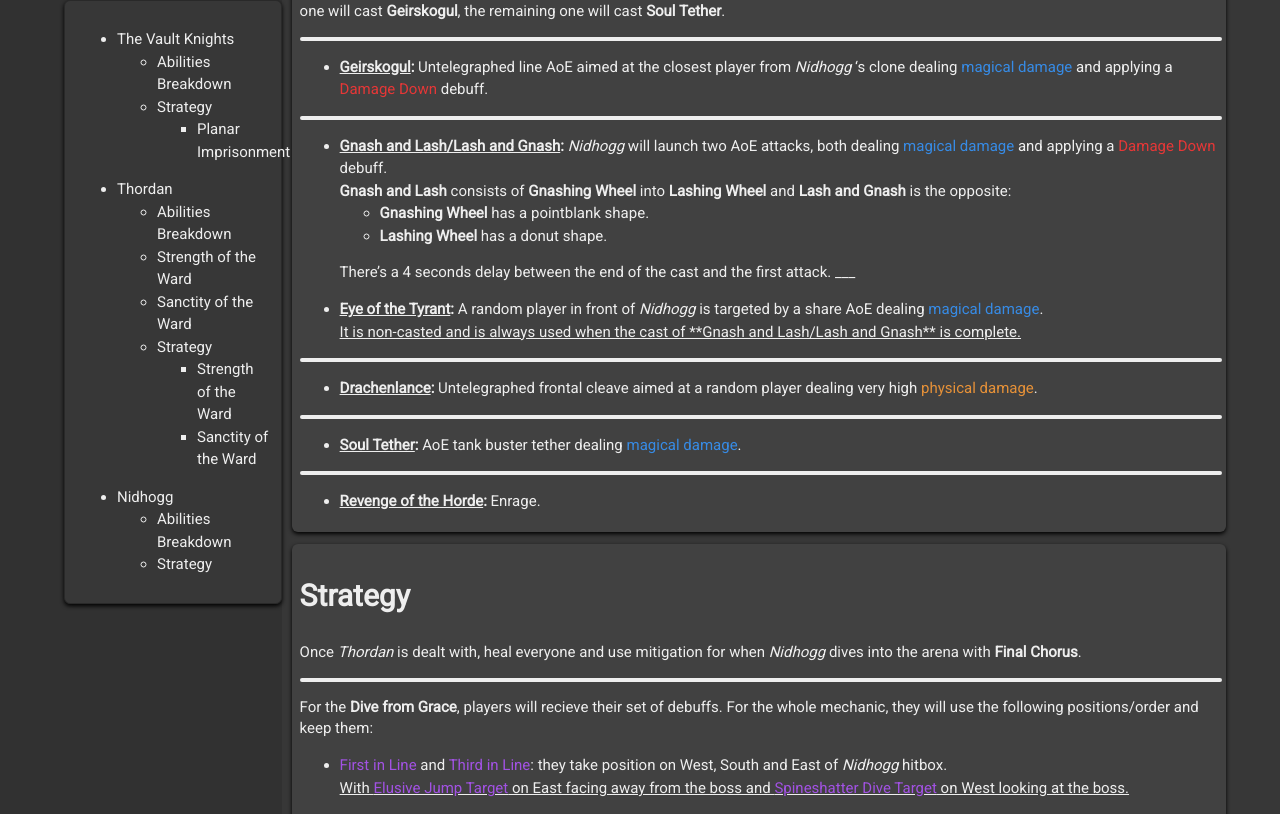
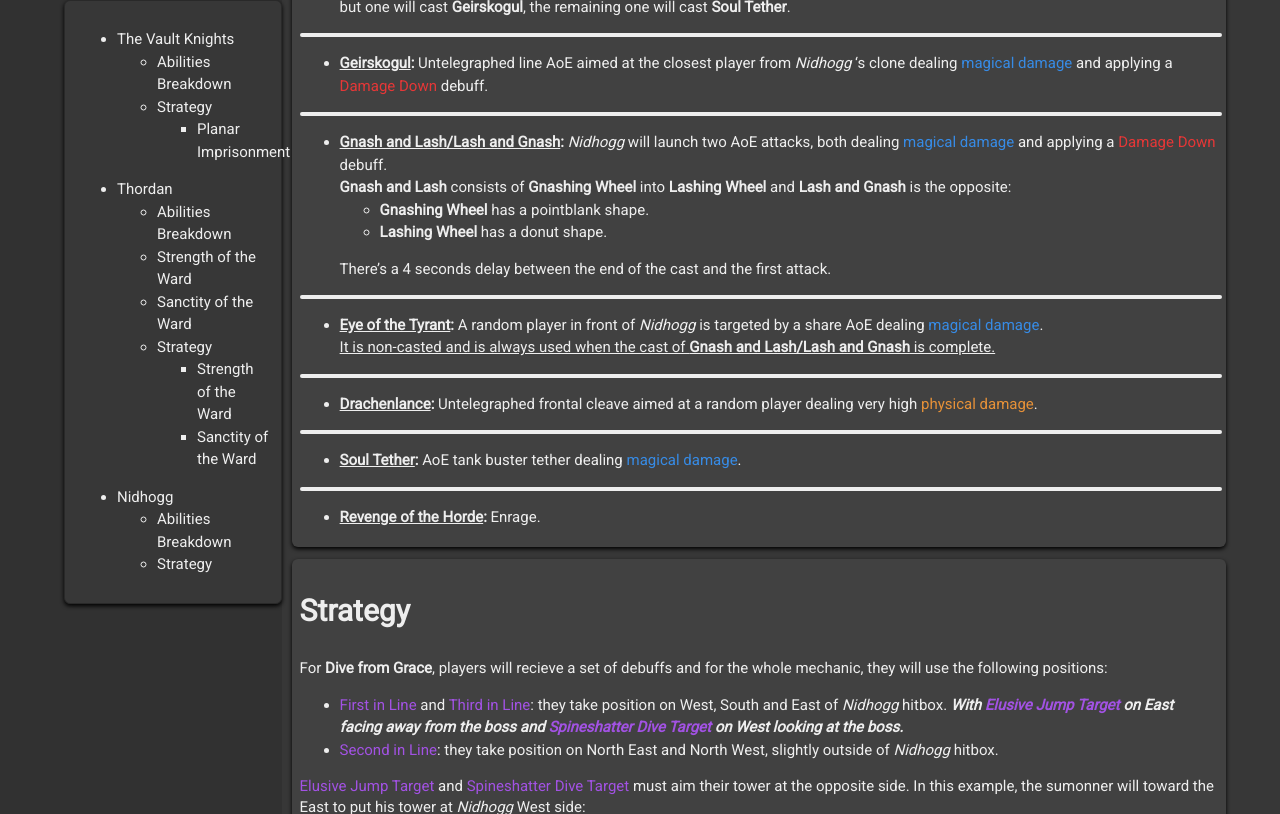
Before and after one commit to VacCrow/vaccrow.github.io, a Jekyll site: the page built from guides/ultimates/DSR.md, in a window 1280 px wide and 1400 px high, scrolled down 16493 px, cut to the strip 0-814 px from the top of the window. Built offline with Jekyll 4.4.1, drawn with Linux system fonts in a browser that asks for light colours; some of the changed text lies outside the part shown.

Commit message:
Update DSR.md

```diff
--- a/guides/ultimates/DSR.md
+++ b/guides/ultimates/DSR.md
@@ -361,10 +361,10 @@
 The enrage, **Aetheric Burst**, is then casted to end this phase.
 </div>
 
-<h1><a id="PHASE_X">Nidhogg</a></h1>
+<h1><a id="Nidhogg">Nidhogg</a></h1>
 
 <div class="guideSection" markdown="1">
-<h2><a id="PHASE_XAbilities Breakdown">Abilities Breakdown</a></h2>
+<h2><a id="NidhoggAbilities Breakdown">Abilities Breakdown</a></h2>
 
 *Nidhogg* auto-attacks are line cleaves.
 
@@ -402,7 +402,7 @@
 Tower that deals small <span class="magic">magical damage</span>, applies a <span class="debuff">Fire Resistance Down II</span> and a <span class="debuff">Physical Vulnerability Up</span> debuff when soaked. Deals very high raid-wide <span class="magic">magical damage</span> and applies a <span class="debuff">Damage Down</span> debuff when not soaked.
 Once the tower is soaked, a clone of *Nidhogg* appears and casts **Geirskogul**.
 
-After **Dive from Grace**, 4 towers will spawn at intercardinal, requiering 1 to 4 players per tower where the sum equals 8. All the clones but one will cast **Geirskogul**, the remaining one will cast **Soul Tether**.
+	After **Dive from Grace**, 4 towers will spawn at intercardinal, requiering 1 to 4 players per tower where the sum equals 8. All the clones but one will cast **Geirskogul**, the remaining one will cast **Soul Tether**.
 
 ___
 
@@ -418,11 +418,12 @@
 	+ **Lashing Wheel** has a donut shape.
 
 	There's a 4 seconds delay between the end of the cast and the first attack.
+
 ___
 
 + **<ins>Eye of the Tyrant</ins>:**
 A random player in front of *Nidhogg* is targeted by a share AoE dealing <span class="magic">magical damage</span>.
-<u>It is non-casted and is always used when the cast of **Gnash and Lash/Lash and Gnash** is complete.</u>
+<u>It is non-casted and is always used when the cast of <strong>Gnash and Lash/Lash and Gnash</strong> is complete.</u>
 
 ___
 
@@ -443,22 +444,21 @@
 <div class="guideSection" markdown="1">
 <h2><a id="NidhoggStrategy">Strategy</a></h2>
 
-Once *Thordan* is dealt with, heal everyone and use mitigation for when *Nidhogg* dives into the arena with **Final Chorus**.
+For **Dive from Grace**, players will recieve a set of debuffs and for the whole mechanic, they will use the following positions:
++ <span class="speDebuff">First in Line</span> and <span class="speDebuff">Third in Line</span>: they take position on West, South and East of *Nidhogg* hitbox. ***With <span class="speDebuff">Elusive Jump Target</span> on East facing away from the boss and <span class="speDebuff">Spineshatter Dive Target</span> on West looking at the boss.***
++ <span class="speDebuff">Second in Line</span>: they take position on North East and North West, slightly outside of *Nidhogg* hitbox.
+
+<span class="speDebuff">Elusive Jump Target</span> and <span class="speDebuff">Spineshatter Dive Target</span> must aim their tower at the opposite side. In this example, the sumonner will toward the East to put his tower at *Nidhogg* West side:
+<img class="soloImg" src="{{ page.imagePath | append: "inLine.jpg" }}">
+
+Furthemore, due to <span class="debuff">Fire Resistance Down II</span> timers, the **Darkdragon Dive** towers must be soaked by specific player based of your debuff:
++ 1st towers: by <span class="speDebuff">Third in Line</span> players.
++ 2nd towers: by <span class="speDebuff">First in Line</span> East and West players.
++ 3rd towers: by <span class="speDebuff">First in Line</span> South player and <span class="speDebuff">Second in Line</span> players.
 
 ___
 
-For the **Dive from Grace**, players will recieve their set of debuffs. For the whole mechanic, they will use the following positions/order and keep them:
-+ <span class="speDebuff">First in Line</span> and <span class="speDebuff">Third in Line</span>: they take position on West, South and East of *Nidhogg* hitbox.
-	<u>With <span class="speDebuff">Elusive Jump Target</span> on East facing away from the boss and <span class="speDebuff">Spineshatter Dive Target</span> on West looking at the boss.</u>
-+ <span class="speDebuff">Second in Line</span>: they take position on North East and North West, slightly outside of *Nidhogg* hitbox.
-<img class="soloImg" src="{{ page.imagePath | append: "inLine.jpg" }}">
-
-	Furthemore, due to <span class="debuff">Fire Resistance Down II</span> timers, the **Darkdragon Dive** towers must be soaked by specific player based of your debuff:
-	+ 1st towers: by <span class="speDebuff">Third in Line</span> players.
-	+ 2nd towers: by <span class="speDebuff">First in Line</span> East and West players.
-	+ 3rd towers: by <span class="speDebuff">First in Line</span> South player and <span class="speDebuff">Second in Line</span> players.
-
-___
+Once *Thordan* is dealt with, heal everyone and use mitigation for when *Nidhogg* dives into the arena with **Final Chorus**.
 
 When *Nidhogg* is casting **Dive from Grace** the players will recieve their numbers. <span class="speDebuff">First in Line</span> will pre-spread on East, South and West while <span class="speDebuff">Second in Line</span> will show their position on North East and North West.
 Then, once the cast is over and Dive debuff are set:
@@ -479,6 +479,7 @@
 
 As soon as the first **Geirskogul** are done, the <span class="speDebuff">Third in Line</span> players must get into position for their dive and the rest of the party stack North for **Eye of the Tyrant**. Quickly get a look at the **Gnash and Lash/Lash and Gnash** cast and as soon as the **Dark Jumps** and **Eye of the Tyrant** happend, move out or in for **Lash** or **Gnash**.
 Then the <span class="speDebuff">First in Line</span> South player and <span class="speDebuff">Second in Line</span> players must get into the towers and dodge out or in for the second **Lash** or **Gnash**. Once it's done, move out and bait the **Geirskogul** as usual.
+
 Example with **Gnash and Lash**:
 {% assign slideCounter = slideCounter | plus: 1 %}
 {% include slideshow.html imgLink="dfg7.jpg;dfg8.jpg;dfg9.jpg;dfg10.jpg" imgDesc="Third in Line at dives positions and the rest stacks North;Dodge <strong>Gnashing Wheel</strong>;Dodge <strong>Lashing Wheel</strong> and South First in Line and the Second in Line players soak the towers;Bait <strong>Geirskogul</strong>" slideNumber=slideCounter %}
```
